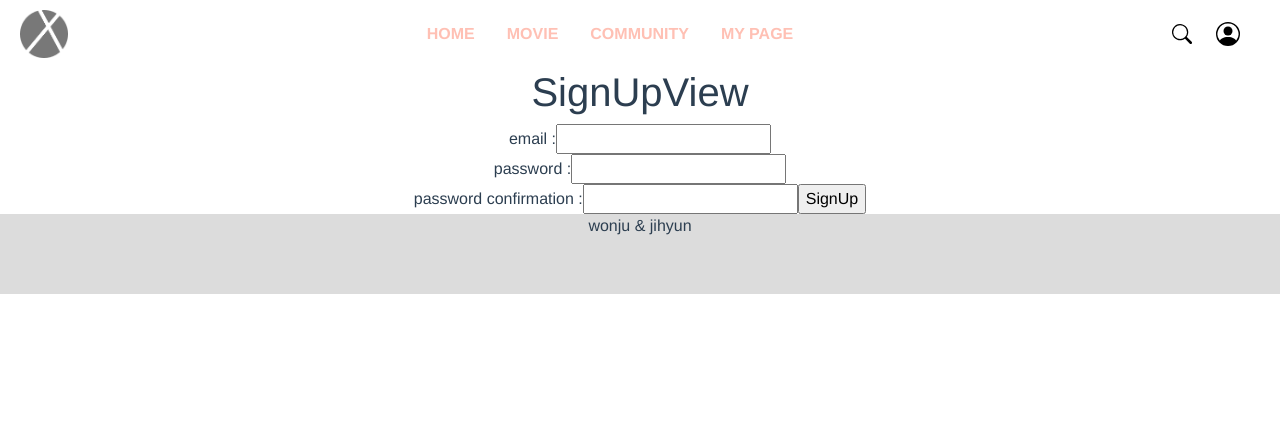
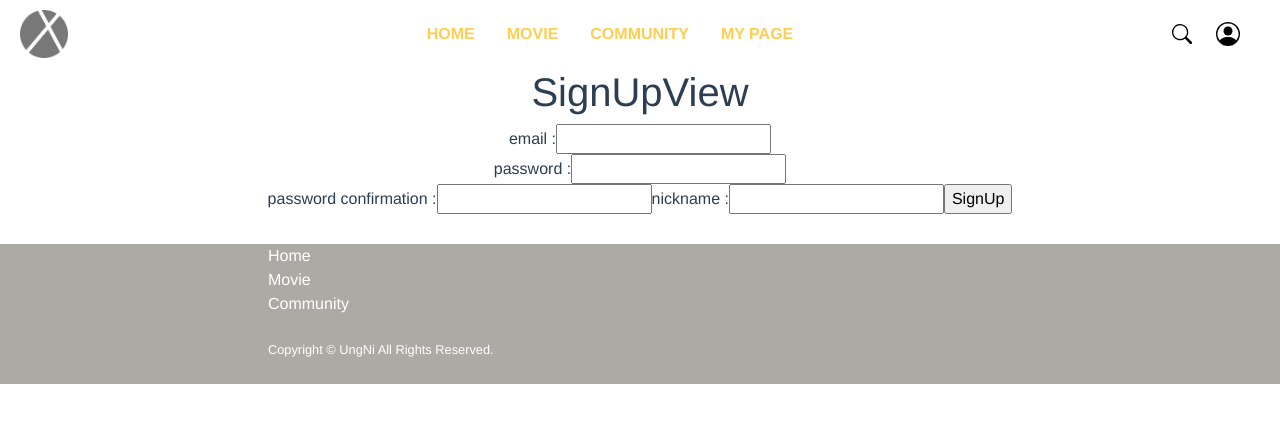
Before and after one commit to NooneCine/NooneCine, a Vue app in the folder final-pjt-front/: page /signup in a window 1280 px wide. Shown: the top 422 px of the page. Built offline with nearby package versions, Linux system fonts and the light colour scheme.

Commit message:
design(footer): footer add

```diff
--- a/final-pjt-front/src/components/Footer.vue
+++ b/final-pjt-front/src/components/Footer.vue
@@ -1,7 +1,13 @@
 <template>
   <div class="footer">
-    <footer>
-      <p>wonju & jihyun</p>
+    <footer class="container">
+      <div>
+        <router-link to="/">Home</router-link>
+        <router-link to="/movie">Movie</router-link>
+        <router-link to="/community">Community</router-link>
+      </div>
+      <br>
+      <p>Copyright © UngNi All Rights Reserved.</p>
     </footer>
   </div>
 </template>
@@ -12,9 +18,22 @@ export default {
 }
 </script>
 
-<style>
+<style scoped>
 .footer {
-  height: 80px;
-  background-color: gainsboro;
+  background-color: rgb(172, 170, 164);
+  color: white;
+  height: 140px;
+}
+
+p {
+  margin-bottom: 0;
+  font-size: 0.8em;
+  text-align: left;
+}
+
+a {
+  text-decoration-line: none;
+  color: white;
+  display: flex;
 }
 </style>
--- a/final-pjt-front/src/components/Header.vue
+++ b/final-pjt-front/src/components/Header.vue
@@ -51,11 +51,11 @@ export default {
 
 .top a {
   font-weight: bold;
-  color: #FFC0B4;
+  color: rgb(255, 206, 81);
   text-decoration-line: none;
 }
 
 .top a.router-link-exact-active {
-  color: #FF2700;
+  color: rgb(158, 95, 253);
 }
 </style>
--- a/final-pjt-front/src/views/accounts/SignUpView.vue
+++ b/final-pjt-front/src/views/accounts/SignUpView.vue
@@ -10,6 +10,9 @@
 
       <label for="password2"> password confirmation : </label>
       <input type="password" id="password2" v-model="password2">
+
+      <label for="nickname"> nickname : </label>
+      <input type="text" id="nickname" v-model="nickname">
 
       <input type="submit" value="SignUp">
     </form>
@@ -25,6 +28,7 @@ export default {
       username: null,
       password1: null,
       password2: null,
+      nickname: null,
     }
   },
   methods: {
@@ -33,9 +37,10 @@ export default {
       const username = this.username
       const password1 = this.password1
       const password2 = this.password2
+      const nickname = this.nickname
 
       const payload = {
-        username, password1, password2
+        username, password1, password2, nickname
       }
 
       this.$store.dispatch('signUp', payload)
```
